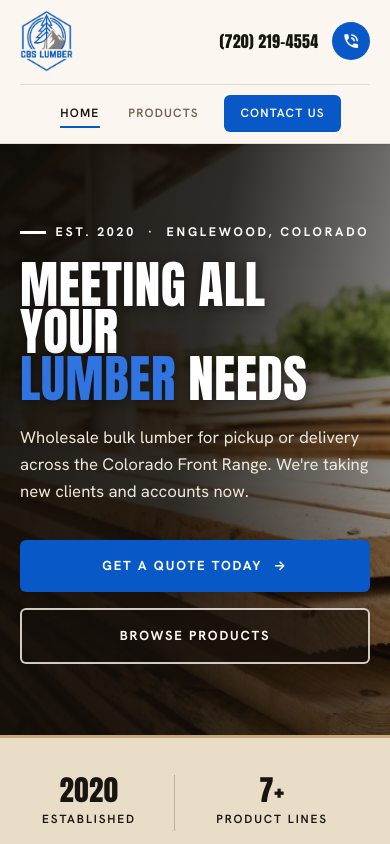
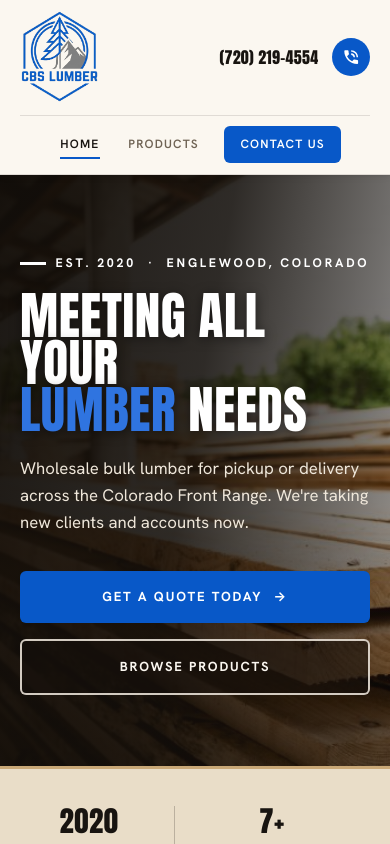
Before and after one commit to Noah8863/CBS-Lumber, a React (Create React App) app: page / in a window 390 px wide. Shown: the top 844 px of the page. Built offline with nearby package versions, Linux system fonts and the light colour scheme.

Commit message:
updated the logo size

```diff
--- a/src/components/Navbar/navbar.scss
+++ b/src/components/Navbar/navbar.scss
@@ -21,7 +21,7 @@
 }
 #logo {
   width: auto;
-  height: 82px;
+  height: 123px;
   transition: transform 0.3s ease;
 }
 #logo-link:hover #logo {
@@ -174,7 +174,7 @@
 }
 
 @media screen and (max-width: 560px) {
-  #logo { height: 62px; }
+  #logo { height: 93px; }
   .header-call__label { display: none; }
   .header-call__number { font-size: 1rem; }
   .nav-link {
```
